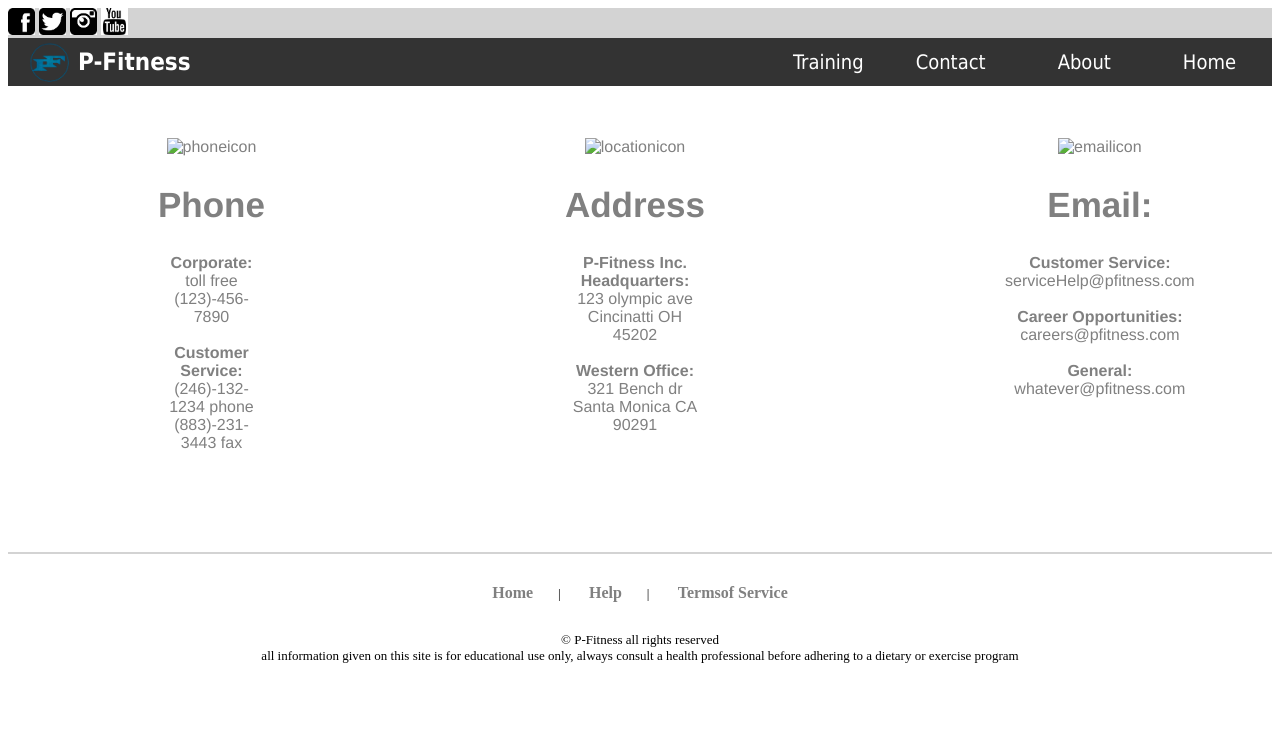
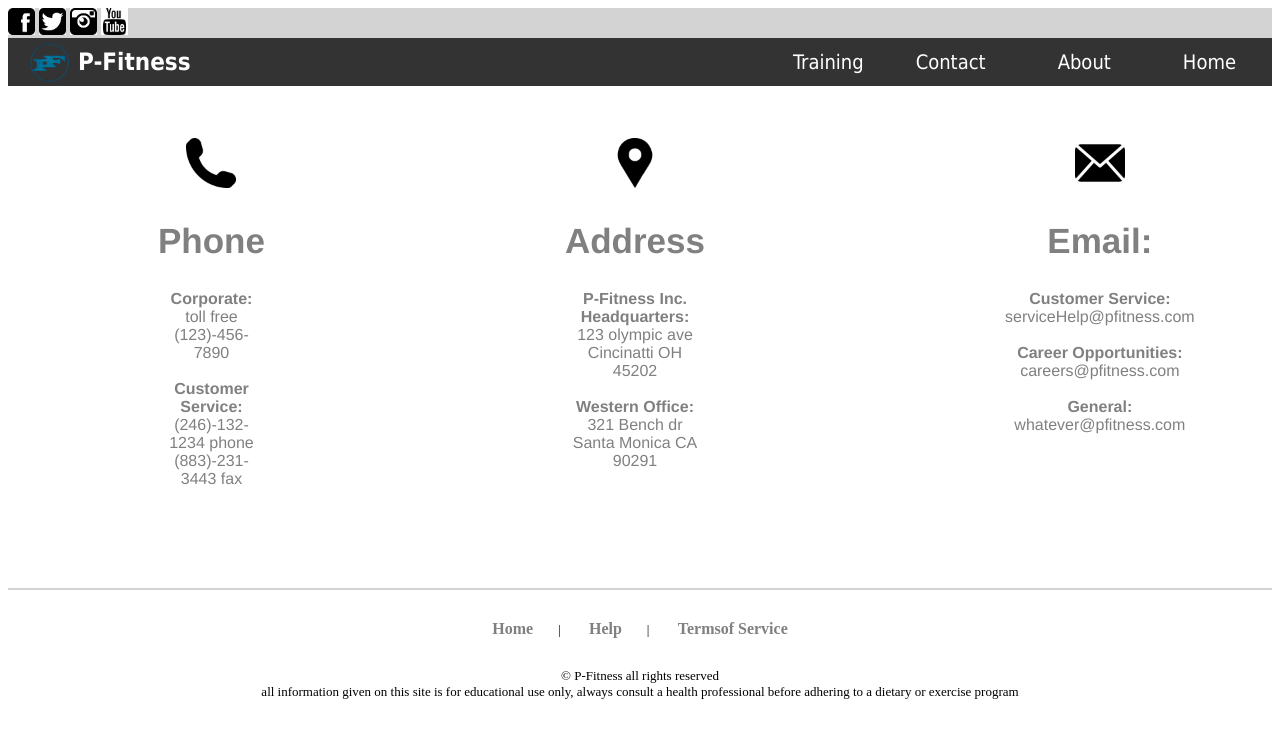
Before and after one commit to bpontzius/bpontzius.github.io, a plain HTML site: page portfoliocontact.html in a window 1280 px wide. Drawn offline with Linux system fonts and the light colour scheme.

Commit message:
img source update

```diff
--- a/portfoliocontact.html
+++ b/portfoliocontact.html
@@ -37,19 +37,19 @@
 <main>
 <div id="contactcontainer" style="clear: both">
 <div class="contact" id="phone">
-	<img src="phone1icon.svg" width=50 height=50 alt="phoneicon">
+	<img src="phone1icon.jpg" width=50 height=50 alt="phoneicon">
 	<h2> Phone </h2>
 	<strong>Corporate: </strong><br>  toll free (123)-456-7890<br><br>
 	<strong>Customer Service: </strong><br> (246)-132-1234 phone<br> (883)-231-3443 fax
 </div>
 <div class="contact" id="address">
-	<img src="locationicon.svg" width=50 height=50 alt="locationicon">
+	<img src="locationicon.jpg" width=50 height=50 alt="locationicon">
 	<h2>Address</h2>
 	<strong> P-Fitness Inc. Headquarters: </strong><br> 123 olympic ave<br>Cincinatti OH 45202<br><br>
 	<strong>Western Office: </strong><br>  321 Bench dr<br> Santa Monica CA 90291
 </div>
 <div class="contact" id="email">
-	<img src="phoneicon.svg" height=50 width=50 alt="emailicon">
+	<img src="phoneicon.jpg" height=50 width=50 alt="emailicon">
 	<h2> Email: </h2>
 	<strong>Customer Service: </strong> serviceHelp@pfitness.com<br><br>
 	<strong>Career Opportunities: </strong> careers@pfitness.com<br><br>
```
